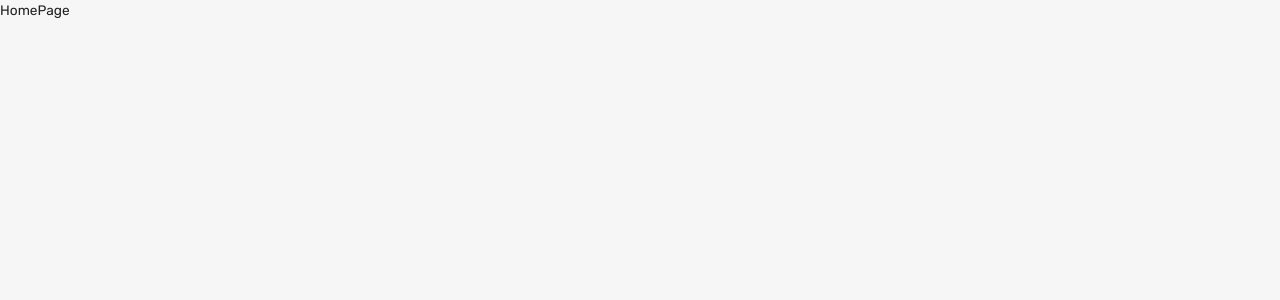
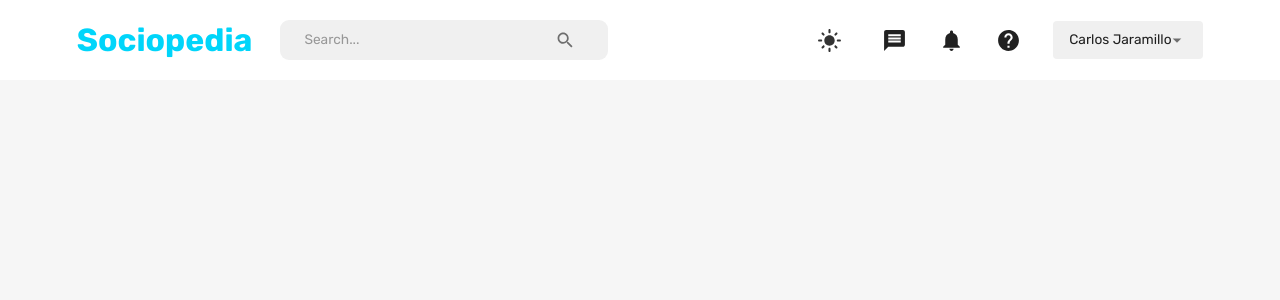
Before and after one commit to Carlosaj18/Fullstack-React-Social-App, a React (Create React App) app in the folder client/: page /home in a window 1280 px wide. Shown: the top 300 px of the page. Built offline with nearby package versions, Linux system fonts and the light colour scheme.

Commit message:
Implement navBar in homePage

```diff
--- a/client/src/scenes/homePage/index.jsx
+++ b/client/src/scenes/homePage/index.jsx
@@ -1,5 +1,12 @@
+import { Box } from "@mui/material";
+import Navbar from "../navBar/index";
+
 const HomePage = () => {
-  return <div>HomePage</div>;
+  return (
+    <Box>
+      <Navbar />
+    </Box>
+  );
 };
 
 export default HomePage;
```
